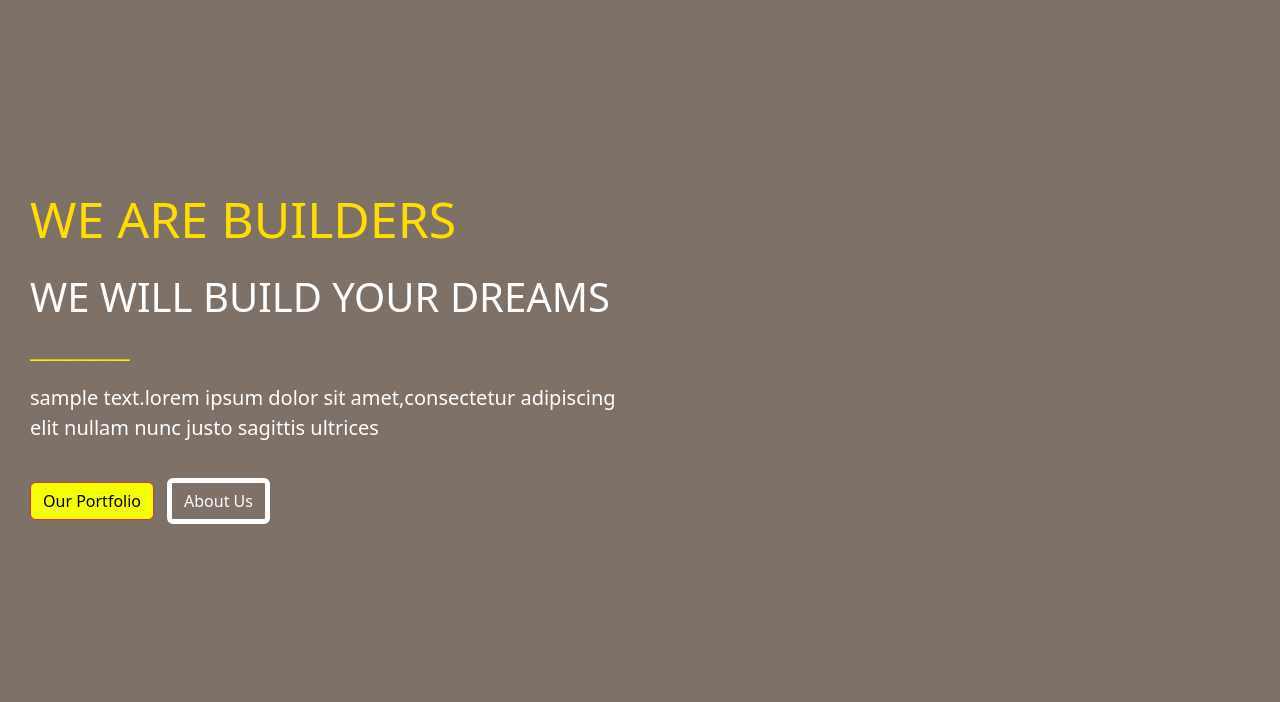
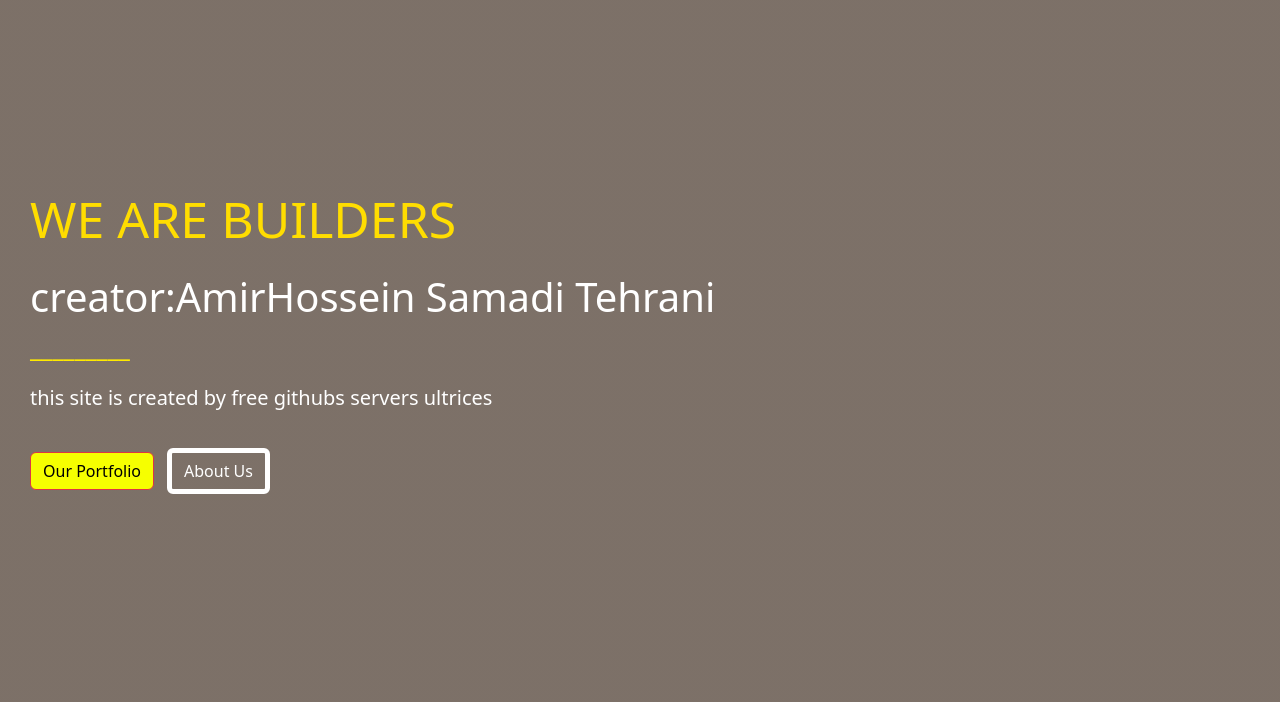
Before and after one commit to FreezeOctopus/samadi-tehrani, a plain HTML site: page index.html in a window 1280 px wide. Shown: the part 98-800 px from the top of the page. Drawn offline with nearby package versions, Linux system fonts and the light colour scheme.

Commit message:
Update index.html

```diff
--- a/index.html
+++ b/index.html
@@ -27,9 +27,9 @@
             <img style="float:right;width: 30.5rem;" src="./engineer.png">
             <div class="text-size3" style="font-size: 50px;">
                 <p style="color: rgb(255, 221, 0);">WE ARE BUILDERS </p>
-                <h1 style="color: rgb(255, 255, 255);">WE WILL BUILD YOUR DREAMS </h1>
+                <h1 style="color: rgb(255, 255, 255);">creator:AmirHossein Samadi Tehrani </h1>
                 <p style="color: rgb(255, 234, 0); font-size: 25px;">_________</p>
-                <p style="color:rgb(255, 255, 255); font-size: 20px;">sample text.lorem ipsum dolor sit amet,consectetur adipiscing <br>elit nullam nunc justo sagittis ultrices</p>
+                <p style="color:rgb(255, 255, 255); font-size: 20px;">this site is created by free githubs servers ultrices</p>
                 <button type="button" class="btn btn-danger" style="color: black; background-color: rgb(246, 255, 0);">Our Portfolio</button>
                 <button type="button" class="btn btn-outline-dark" style="color: white; border: solid 5px white;">About Us</button>
             </div>
```
